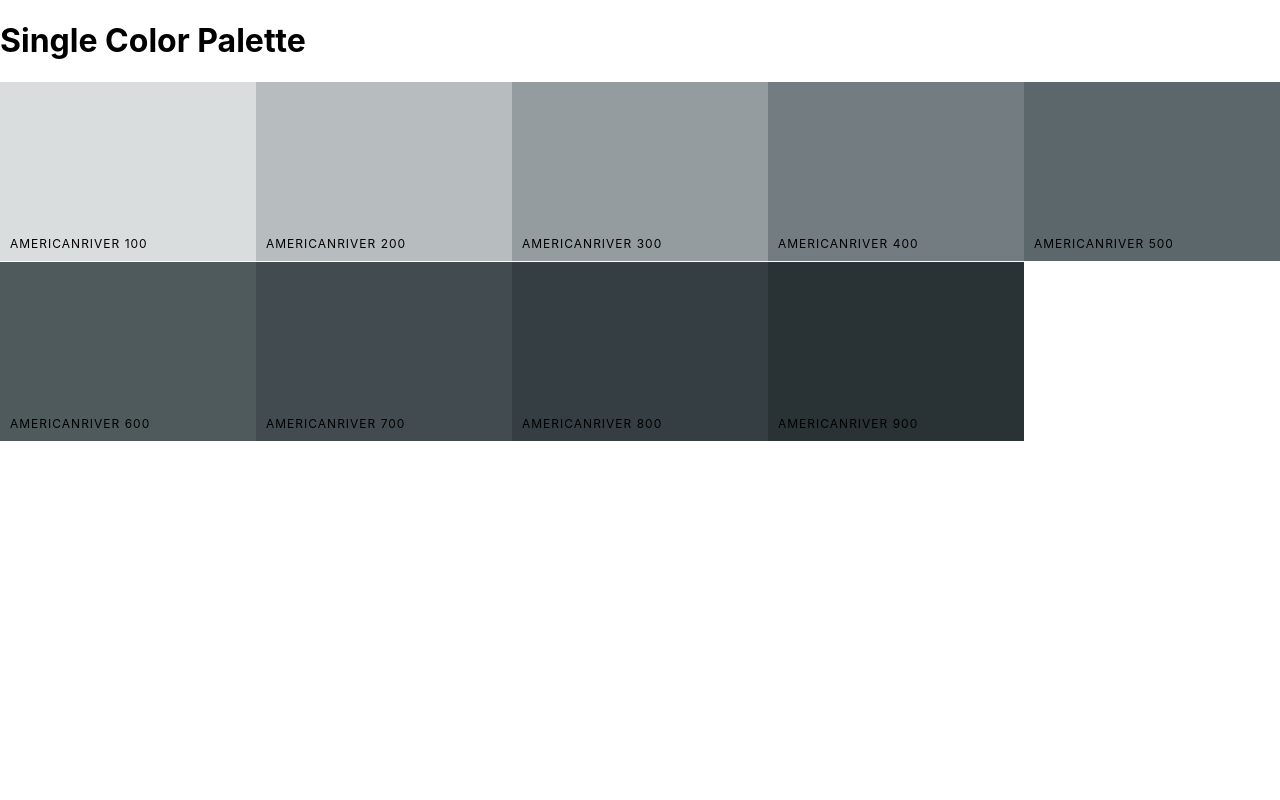
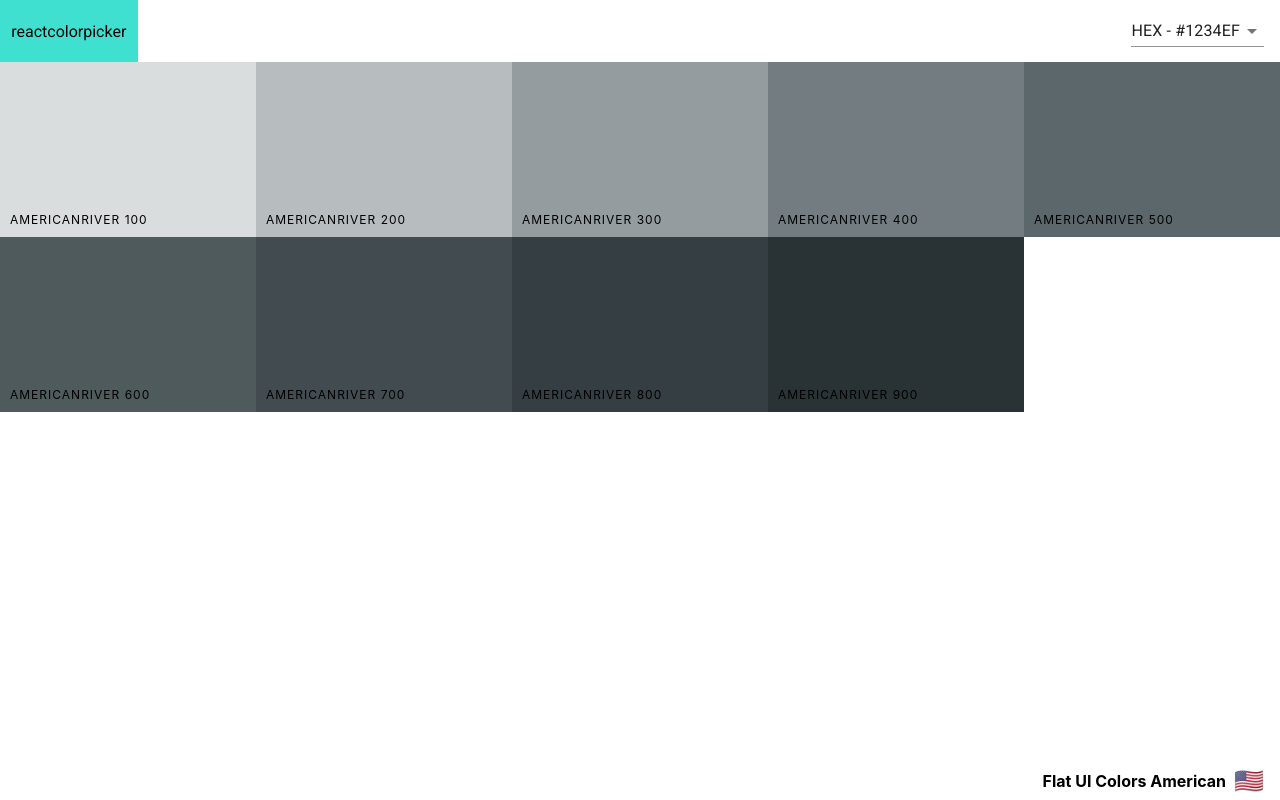
Before and after one commit to seano424/palette-app, a React (Create React App) app: page /palette/flat-ui-colors-american/americanriver in a window 1280 px wide. Built offline with nearby package versions, Linux system fonts and the light colour scheme.

Commit message:
add footer and navbar to single color component

```diff
--- a/src/ColorPalette.js
+++ b/src/ColorPalette.js
@@ -1,9 +1,15 @@
 import React, { Component } from "react";
 import ColorBox from "./ColorBox";
+import Navbar from "./Navbar";
+import PaletteFooter from './PaletteFooter'
 
 export default class ColorPalette extends Component {
   constructor(props) {
     super(props);
+    this.state = {
+      format: "hex",
+    };
+
     this._shades = this.gatherShades(this.props.palette, this.props.color);
     console.log(this._shades);
   }
@@ -20,20 +26,27 @@ export default class ColorPalette extends Component {
     return shades.slice(1);
   }
 
+  changeFormat = (val) => {
+    this.setState({ format: val });
+  };
+
   render() {
+    const { format } = this.state;
+    const { emoji, paletteName } = this.props.palette
     const colorBoxes = this._shades.map((color) => (
       <ColorBox
         key={color.name}
         name={color.name}
-        background={color.hex}
+        background={color[format]}
         showLink={false}
       />
     ));
 
     return (
       <div className="Palette">
-        <h1>Single Color Palette</h1>
+        <Navbar handleFormatChange={this.changeFormat} showSlider={false} />
         <div className="Palette-colors">{colorBoxes}</div>
+        <PaletteFooter emoji={emoji} paletteName={paletteName} />
       </div>
     );
   }
--- a/src/Navbar.js
+++ b/src/Navbar.js
@@ -5,7 +5,7 @@ import MenuItem from "@material-ui/core/MenuItem";
 import Snackbar from "@material-ui/core/Snackbar";
 import IconButton from "@material-ui/core/IconButton";
 import CloseIcon from "@material-ui/icons/Close";
-import { Link } from 'react-router-dom'
+import { Link } from "react-router-dom";
 
 import "./Navbar.css";
 
@@ -33,8 +33,12 @@ export default class Navbar extends Component {
         <div className="logo">
           <Link to="/">reactcolorpicker</Link>
         </div>
-        <div className="slider-level-info">level: {level}</div>
-        <ColorSlider handleSlider={handleSlider} level={level} />
+        {this.props.showSlider && (
+          <>
+            <div className="slider-level-info">level: {level}</div>
+            <ColorSlider handleSlider={handleSlider} level={level} />
+          </>
+        )}
         <div className="select-container">
           <Select value={format} onChange={this.handleFormatChange}>
             <MenuItem value="hex">HEX - #1234EF</MenuItem>
@@ -47,7 +51,11 @@ export default class Navbar extends Component {
             anchorOrigin={{ vertical: "bottom", horizontal: "left" }}
             autoHideDuration={2000}
             open={this.state.open}
-            message={<span id="msg-format">Format Changed to {format.toUpperCase()}!</span>}
+            message={
+              <span id="msg-format">
+                Format Changed to {format.toUpperCase()}!
+              </span>
+            }
             onClose={this.handleClose}
             action={
               <IconButton
--- a/src/Palette.js
+++ b/src/Palette.js
@@ -2,6 +2,7 @@ import React, { Component } from "react";
 import ColorBox from "./ColorBox";
 import Navbar from "./Navbar";
 import "./Palette.css";
+import PaletteFooter from './PaletteFooter'
 
 export default class Palette extends Component {
   state = {
@@ -19,12 +20,12 @@ export default class Palette extends Component {
 
   render() {
     const { colors, paletteName, emoji, id } = this.props.palette;
-    const { level } = this.state;
+    const { level, format } = this.state;
 
     const colorBox = colors[level].map((color) => (
       <ColorBox
         key={color.id}
-        background={color[this.state.format]}
+        background={color[format]}
         name={color.name}
         colorId={color.id}
         paletteId={id}
@@ -38,12 +39,10 @@ export default class Palette extends Component {
           level={level}
           handleSlider={this.handleSlider}
           handleFormatChange={this.handleFormatChange}
+          showSlider={true}
         />
         <div className="Palette-colors">{colorBox}</div>
-        <footer className="Palette-footer">
-          {paletteName}
-          <span className="emoji">{emoji}</span>
-        </footer>
+        <PaletteFooter emoji={emoji} paletteName={paletteName}/>
       </div>
     );
   }
--- /dev/null
+++ b/src/PaletteFooter.js
@@ -0,0 +1,12 @@
+import React from "react";
+
+export default function PaletteFooter(props) {
+  const { paletteName, emoji } = props
+
+  return (
+    <footer className="Palette-footer">
+      {paletteName}
+      <span className="emoji">{emoji}</span>
+    </footer>
+  );
+}
```
